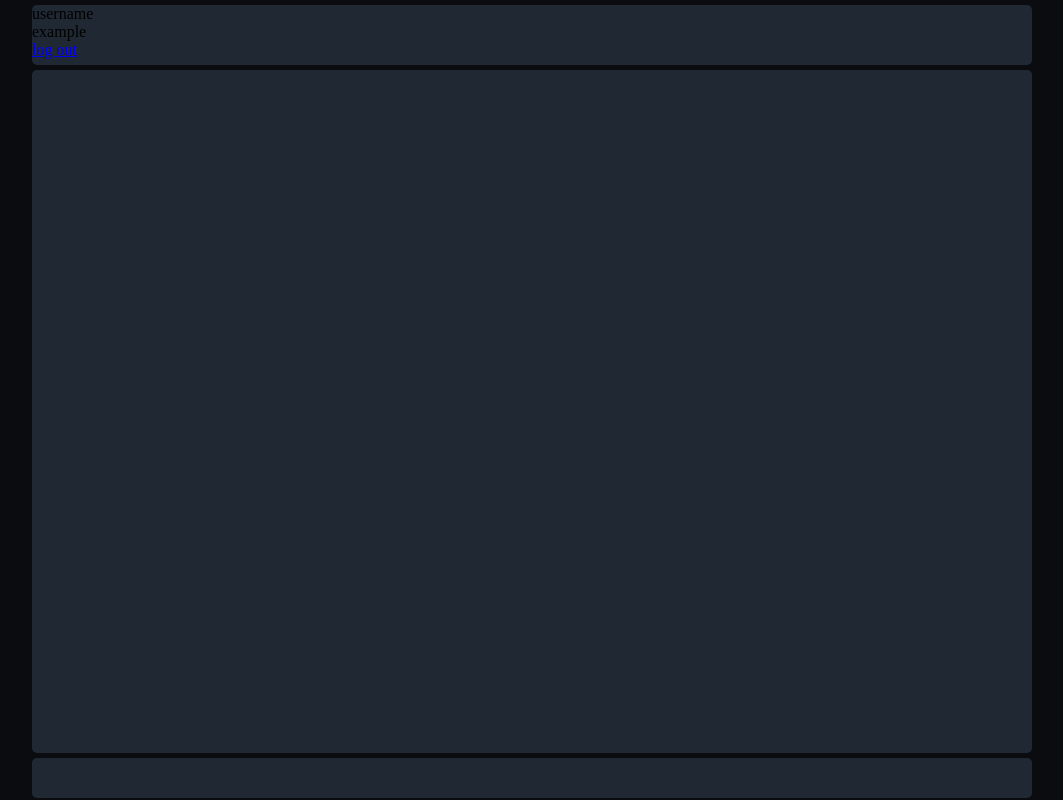
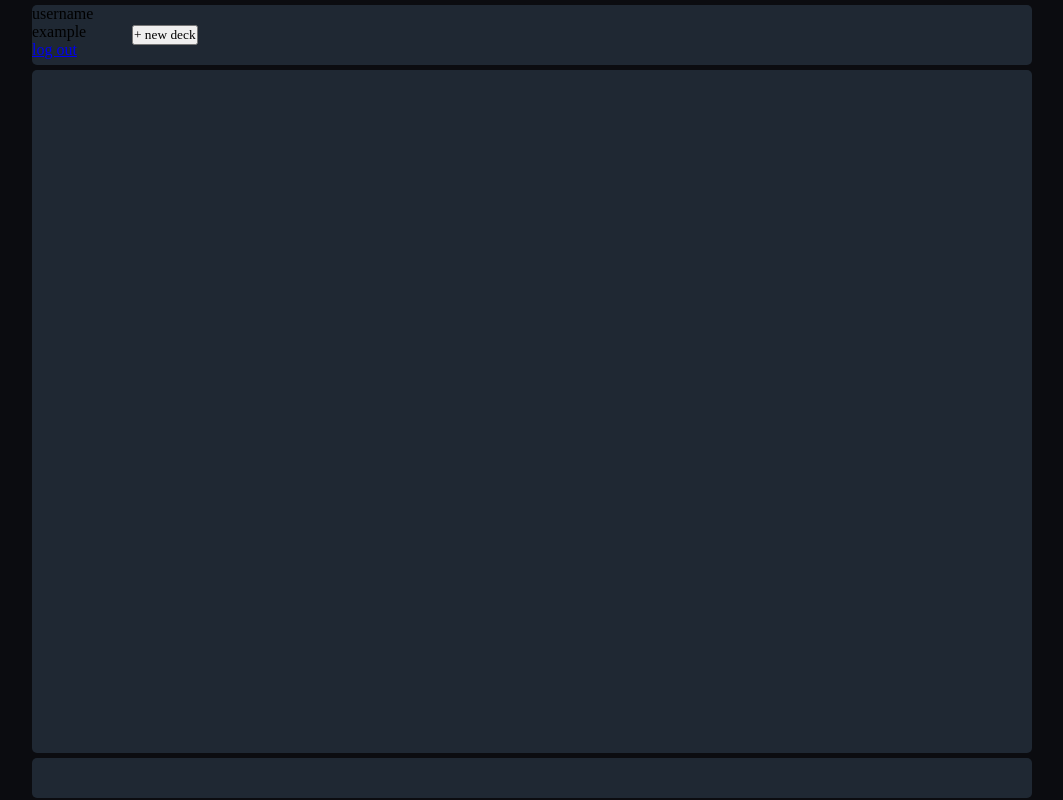
Before and after one commit to RomanRVP/QuizCards, a Django app: page / in a window 1280 px wide. Shown: the whole page, without its empty margins (108-1171 px from the left). Run offline with Django 4.2, Linux system fonts and the light colour scheme; the visitor is signed in with stand-in values (Sample User, id 1).

Commit message:
form for creating a new deck

```diff
--- a/quizcard/static/quizcard/css/main_page.css
+++ b/quizcard/static/quizcard/css/main_page.css
@@ -22,6 +22,8 @@
     background-color: #1f2833;
     border-radius: 5px;
     margin-top: 5px;
+    display: flex;
+    align-items: center;
 }
 
 .user-logout {
@@ -37,6 +39,12 @@
     margin-bottom: 5px;
 }
 
+.deck-list {}
+
+.create-deck {
+    display: none;
+}
+
 .footer {
     width: 100%;
     height: 40px;
--- a/quizcard/static/quizcard/js/main_page.js
+++ b/quizcard/static/quizcard/js/main_page.js
@@ -0,0 +1,7 @@
+
+
+const new_deck_btn = document.getElementById('add-new-deck-btn')
+new_deck_btn.onclick = () => {
+    document.getElementById('create-deck').style.display = 'block';
+    document.getElementById('deck-list').style.display = 'none';
+}
--- a/quizcard/templates/quizcard/main_page.html
+++ b/quizcard/templates/quizcard/main_page.html
@@ -16,9 +16,25 @@
                 <p>username example</p>
                 <a href="account/user_logout">log out</a>
             </div>
+            <div>
+                <button class="add-new-deck-btn" id="add-new-deck-btn">+ new deck</button>
+            </div>
         </header>
 
-        <main class="main-content"></main>
+        <main class="main-content">
+            <div class="deck-list" id="deck-list">
+
+            </div>
+
+            <div class="create-deck" id="create-deck">
+                <form class="create-deck-form">
+                    {% csrf_token %}
+                    <input type="text" placeholder="deck name" name="deck_name" required>
+                    <input type="text" placeholder="deck description" name="deck_description">
+                    <button type="submit" id="add-deck-confirm">Confirm</button>
+                </form>
+            </div>
+        </main>
 
         <footer class="footer">
 
@@ -28,4 +44,5 @@
 
 </div>
 </body>
+<script src="{% static 'quizcard/js/main_page.js' %}"></script>
 </html>
```
